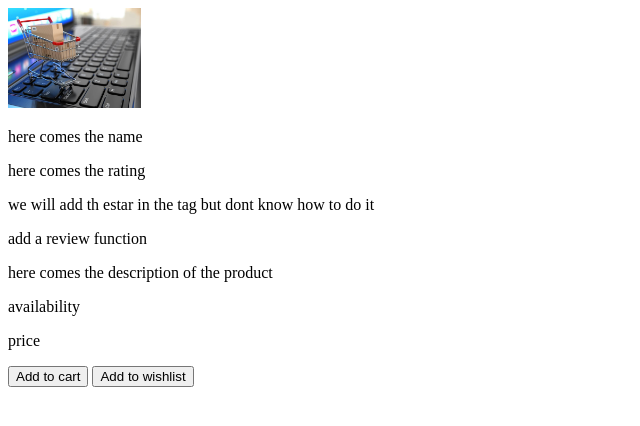
After one commit to mahmed005/easybazar-project, a web app: file views/productpage.html in a window 1280 px wide. The commit adds this page. Shown: the top 426 px of the page, without its empty margins (0-640 px from the left). Run offline with its HTML, style and script files only (its server is not run), Linux system fonts and the light colour scheme.

Commit message:
Added the cat

```diff
--- a/views/categoryPage.html
+++ b/views/categoryPage.html
@@ -21,6 +21,7 @@
             </div>
             <div class="button-div">
                 <p>availability</p>
+                <p>availability</p>
                 <p>price in RS</p>
                 <button>Add to Cart</button>
                 <button>Add to wishlist</button>
--- /dev/null
+++ b/views/productpage.html
@@ -0,0 +1,40 @@
+<!DOCTYPE html>
+<html lang="en">
+
+<head>
+    <meta charset="UTF-8">
+    <meta name="viewport" content="width=device-width, initial-scale=1.0">
+    <title>Document</title>
+</head>
+
+<body>
+    <div class="mainProductDiv">
+        <div class="productImageDiv">
+            <img src="HomePic.jpg" alt="Skill issue" height="100px">
+        </div>
+        <div class="mainDescriptionHeading">
+            <div>
+                <p>here comes the name </p>
+            </div>
+            <div>
+                <p>here comes the rating </p>
+                <P>we will add th estar in the tag but dont know how to do it</P>
+                <p>add a review function</p>
+            </div>
+            <div>
+                <p>here comes the description of the product</p>
+            </div>
+            <div>
+                <p>availability</p>
+                <p>price</p>
+                <button>Add to cart</button>
+                <button>Add to wishlist</button>
+            </div>
+
+
+        </div>
+    </div>
+
+</body>
+
+</html>
```
